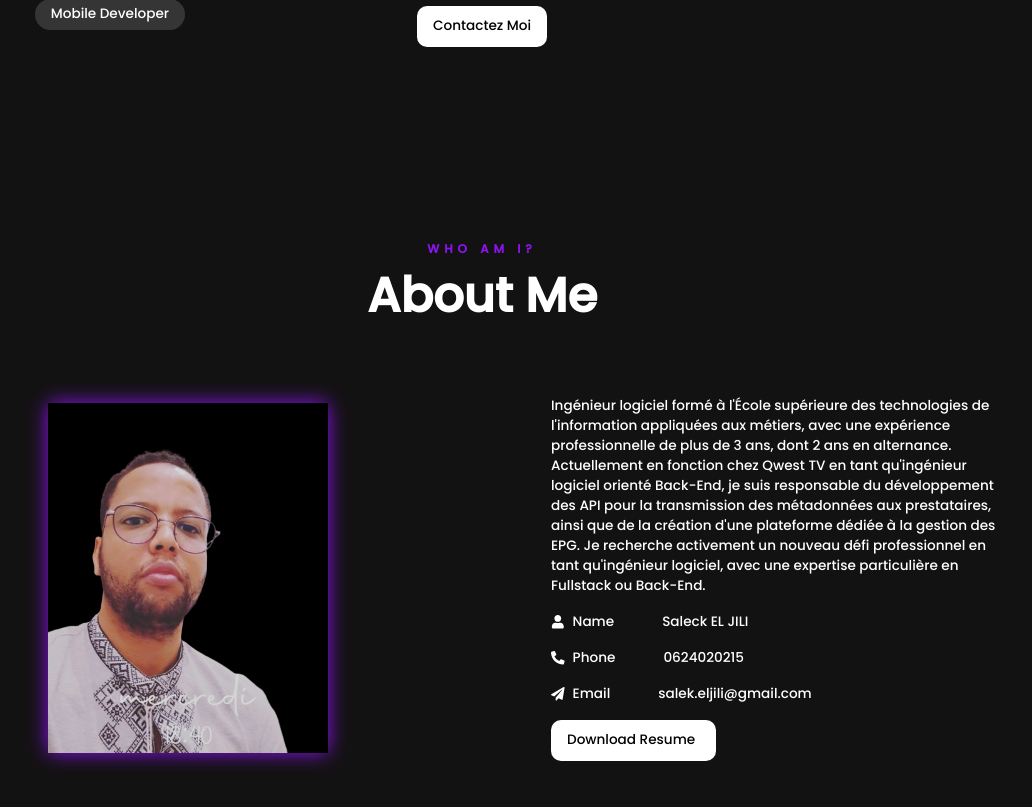
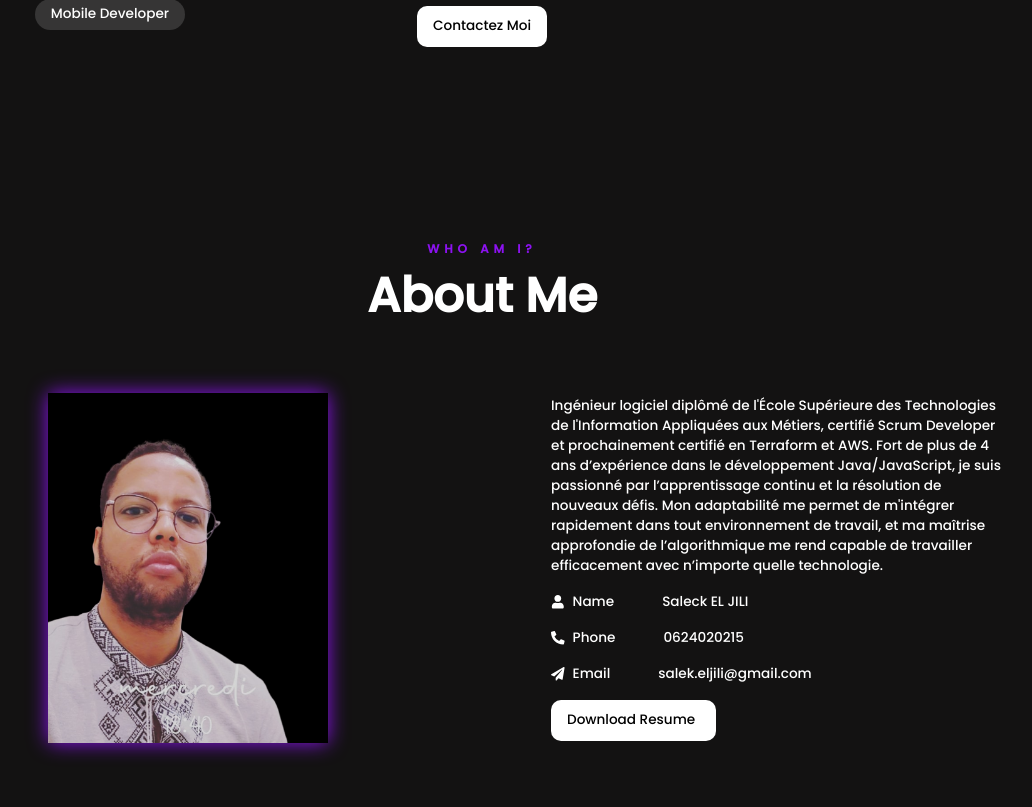
Before and after one commit to Saleck-Eljili/portfolio, a React (Create React App) app: page / in a window 1280 px wide. Shown: the part 677-1484 px from the top of the page, without its empty margins (158-1190 px from the left). Built offline with nearby package versions, Linux system fonts and the light colour scheme.

Commit message:
fix: update

```diff
--- a/src/Data.js
+++ b/src/Data.js
@@ -71,7 +71,13 @@ export const icons = [
 export const experiences = [
   {
     id: 1,
-    year: "2021-2023",
+    year: "2024",
+    position: "Consultant Full-Stack (JAVA/JS)",
+    company: "Capgemini",
+  },
+  {
+    id: 2,
+    year: "2021-2024",
     position: "Développeur back-end",
     company: "Qwest TV",
   },
@@ -90,7 +96,7 @@ export const experiences = [
   },
   {
     id: 4,
-    year: "2020",
+    year: "2020-2021",
     position: "Développeur back-end",
     company: "CAMUSAT",
   },
@@ -116,7 +122,7 @@ export const experiences = [
 export const finishes = [
   {
     id: 1,
-    number: "3+",
+    number: "4+",
     itemName: "Années d'expérience",
   },
   {
--- a/src/components/container/About/About.jsx
+++ b/src/components/container/About/About.jsx
@@ -37,15 +37,15 @@ const About = () => {
           transition={{ duration: 1 }}
         >
           <p>
-            Ingénieur logiciel formé à l'École supérieure des technologies de
-            l'information appliquées aux métiers, avec une expérience
-            professionnelle de plus de 3 ans, dont 2 ans en alternance.
-            Actuellement en fonction chez Qwest TV en tant qu'ingénieur logiciel
-            orienté Back-End, je suis responsable du développement des API pour
-            la transmission des métadonnées aux prestataires, ainsi que de la
-            création d'une plateforme dédiée à la gestion des EPG. Je recherche
-            activement un nouveau défi professionnel en tant qu'ingénieur
-            logiciel, avec une expertise particulière en Fullstack ou Back-End.
+            Ingénieur logiciel diplômé de l'École Supérieure des Technologies de
+            l'Information Appliquées aux Métiers, certifié Scrum Developer et
+            prochainement certifié en Terraform et AWS. Fort de plus de 4 ans
+            d’expérience dans le développement Java/JavaScript, je suis
+            passionné par l’apprentissage continu et la résolution de nouveaux
+            défis. Mon adaptabilité me permet de m'intégrer rapidement dans tout
+            environnement de travail, et ma maîtrise approfondie de
+            l’algorithmique me rend capable de travailler efficacement avec
+            n’importe quelle technologie.
           </p>
           {bios.map((bio) => {
             return (
--- a/src/components/container/Home/Home.jsx
+++ b/src/components/container/Home/Home.jsx
@@ -31,7 +31,7 @@ const Home = () => {
       </div>
       <div className="profile_text">
         <h3 className="name">
-          Hi, Je suis <span>EL JILI</span>{" "}
+          Hi, Je suis <span>Saleck</span>{" "}
         </h3>
         <span className="job">Développeur full-stack basé à paris</span>
         <span className="text">
```
Also changed, not shown: 1 other file (tests, documents, lock files or other folders).
